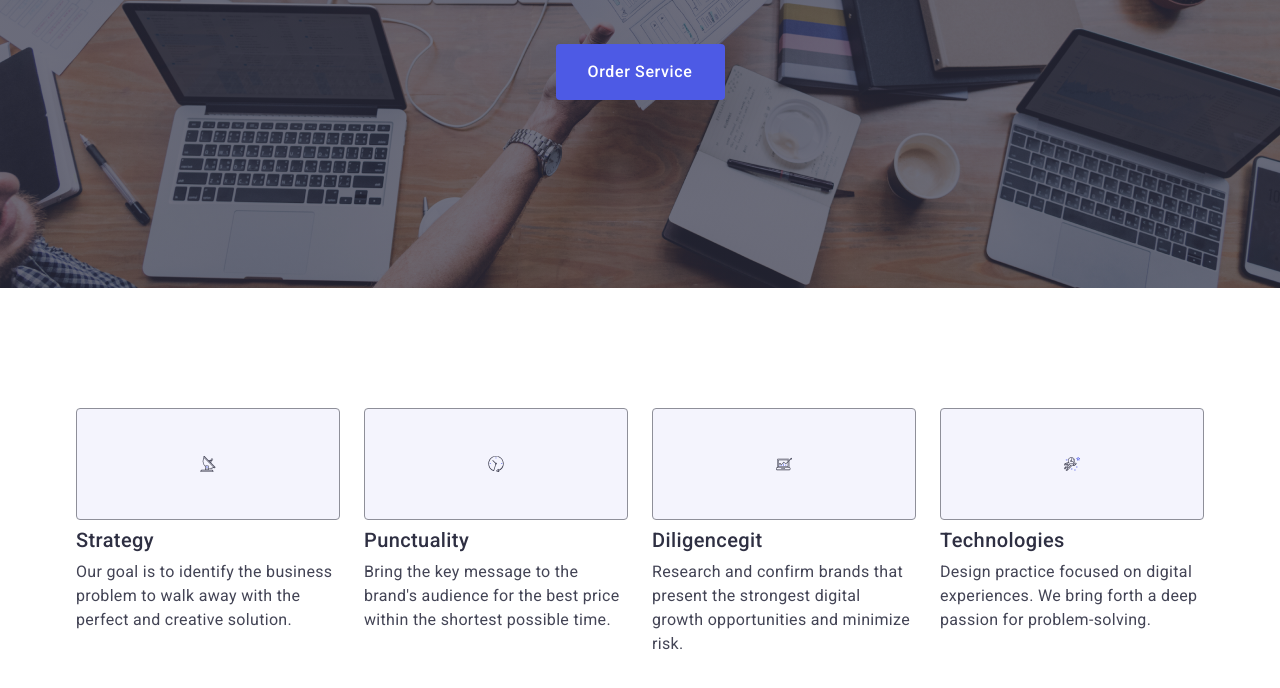
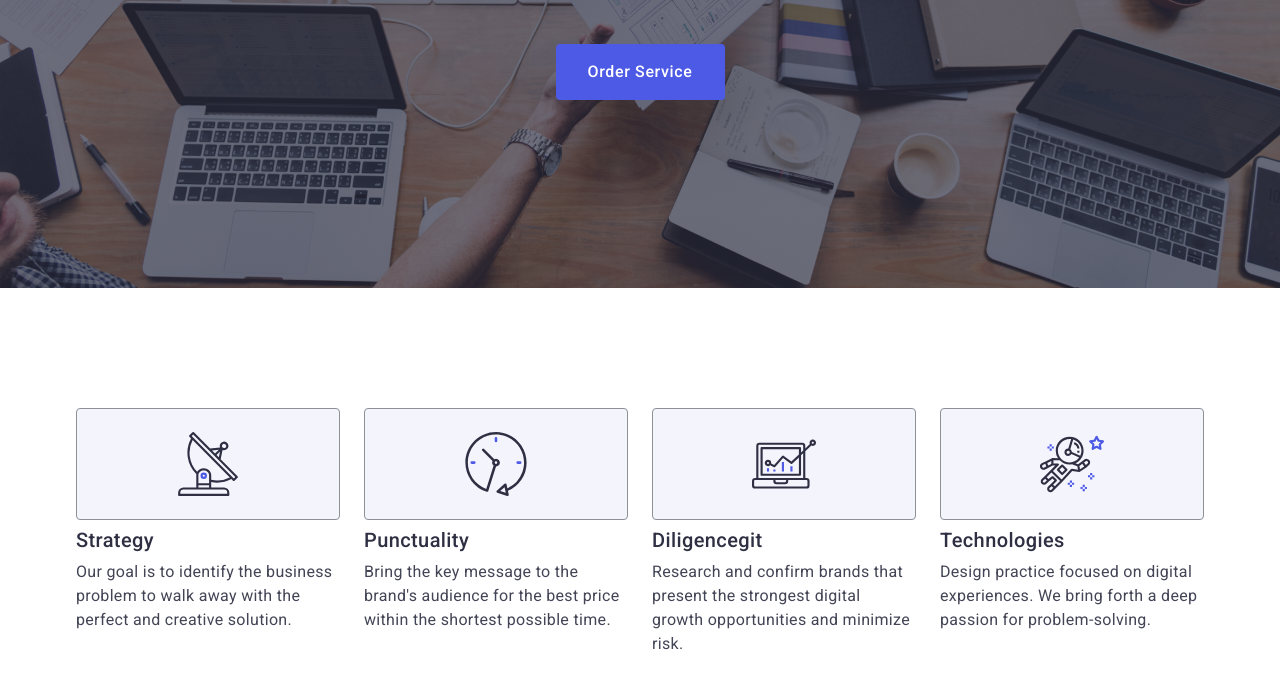
Before and after one commit to juliaparamonova/goit-markup-hw-04, a plain HTML site: page index.html in a window 1280 px wide. Shown: the part 382-1070 px from the top of the page. Drawn offline with nearby package versions, Linux system fonts and the light colour scheme.

Commit message:
index.file

```diff
--- a/css/styles.css
+++ b/css/styles.css
@@ -460,8 +460,6 @@ ul {
 
 .icon {
     display: inline-block;
-    width: 1em;
-    height: 1em;
     stroke-width: 0;
     stroke: currentColor;
     fill: currentColor;
```
